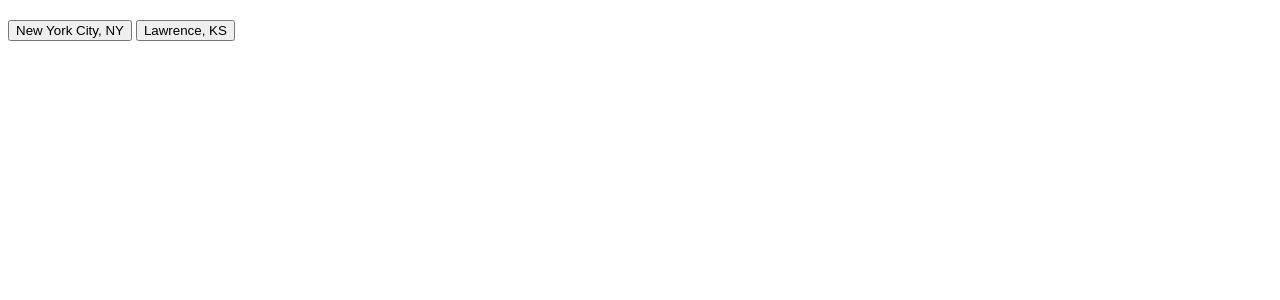
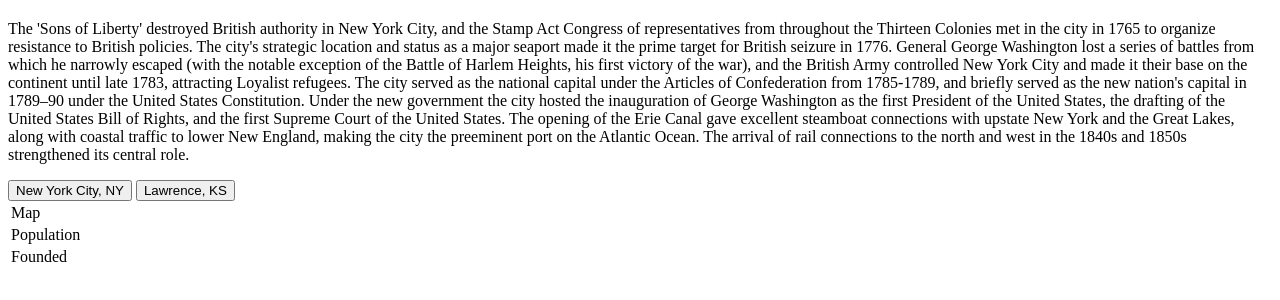
Before and after one commit to DavidJMora/dual-theme, a plain HTML site: page index.html in a window 1280 px wide. Drawn offline with Linux system fonts and the light colour scheme.

Commit message:
created new function to call upon onload that populates default HTML

```diff
--- a/data.js
+++ b/data.js
@@ -0,0 +1,15 @@
+const newYork = {
+    "name": "New York City, NY",
+    "tableImage": "./images/new york map.gif",
+    "population": "8.6 million people",
+    "founded": "~1609",
+    "history": "The 'Sons of Liberty' destroyed British authority in New York City, and the Stamp Act Congress of representatives from throughout the Thirteen Colonies met in the city in 1765 to organize resistance to British policies. The city's strategic location and status as a major seaport made it the prime target for British seizure in 1776. General George Washington lost a series of battles from which he narrowly escaped (with the notable exception of the Battle of Harlem Heights, his first victory of the war), and the British Army controlled New York City and made it their base on the continent until late 1783, attracting Loyalist refugees. The city served as the national capital under the Articles of Confederation from 1785-1789, and briefly served as the new nation's capital in 1789–90 under the United States Constitution. Under the new government the city hosted the inauguration of George Washington as the first President of the United States, the drafting of the United States Bill of Rights, and the first Supreme Court of the United States. The opening of the Erie Canal gave excellent steamboat connections with upstate New York and the Great Lakes, along with coastal traffic to lower New England, making the city the preeminent port on the Atlantic Ocean. The arrival of rail connections to the north and west in the 1840s and 1850s strengthened its central role."
+}
+
+const lawrence = {
+    "name": "Lawrence, KS",
+    "tableImage": "/images/lawrence map.gif",
+    "population": "~100,000",
+    "founded": "1854",
+    "history": "Lawrence was founded 'strictly for political reasons' having to do with the issue of slavery, which was heavily debated in the United States during the early-to-mid 1800s. Northern Democrats, led by Senators Lewis Cass of Michigan and Stephen A. Douglas of Illinois promoted the idea of 'popular sovereignty' as a middle position on the slavery issue. Proponents of this doctrine argued that it was more democratic, as it allowed the citizens of newly-organized territories (and not politicians from Washington, D.C.) to have final say in regards to the permissibly of slavery in their own lands. (Meanwhile, enemies of the bill, especially those in the north, derisively called this political idea 'squatter sovereignty'.)Douglas eventually made popular sovereignty the backbone of his Kansas–Nebraska Act—legislation that effectively repealed the Missouri Compromise of 1820 and created the territories of Kansas and Nebraska—which finally passed in Congress in 1854"
+}
--- a/index.html
+++ b/index.html
@@ -4,14 +4,15 @@
     <meta charset="UTF-8">
     <meta name="viewport" content="width=device-width, initial-scale=1.0">
     <meta http-equiv="X-UA-Compatible" content="ie=edge">
+    <script src="data.js"></script>
     <script src="main.js"></script>
     <link rel="stylesheet" href="main.css">
     <title>The Tale of Two Cities</title>
 </head>
 <body id="main">
     <section>
-        <h1></h1>
-        <p></p>
+        <h1 id="city-name"></h1>
+        <p id='history'></p>
     </section>
     <section>
         <section>
@@ -19,7 +20,15 @@
             <button class='lawrence'>Lawrence, KS</button>
         </section>
         <table>
-
+            <tr id="table-map">
+                <td class="table-header">Map</td>
+            </tr>
+            <tr id="table-pop">
+                <td class="table-header">Population</td>
+            </tr>
+            <tr id="table-founded">
+                <td class="table-header">Founded</td>
+            </tr>
         </table>
     </section>
 </body>
--- a/main.js
+++ b/main.js
@@ -1,9 +1,25 @@
-windows.onload = init;
+window.onload = init;
 
 function init() {
+    populateHTML();
+
     document.querySelector('.new-york')
-        .addEventListener('click', changeNewYork);
+        .addEventListener('click', () => toggleCity(newYork));
 
     document.querySelector('.lawrence')
-        .addEventListener('click', changeLawrence);
+        .addEventListener('click', () => toggleCity(lawrence));
 }
+
+function toggleCity(city) {
+    document.querySelector('#city-name').innerText = city["name"];
+
+}
+
+function populateHTML() {
+    document.querySelector('#history').innerText = newYork["history"];
+
+    const map = document.createElement('td');
+    const appendElement = document.querySelector('#table-map');
+    map.innerText = 'hello';
+    appendElement.appendChild('map')
+}
```
